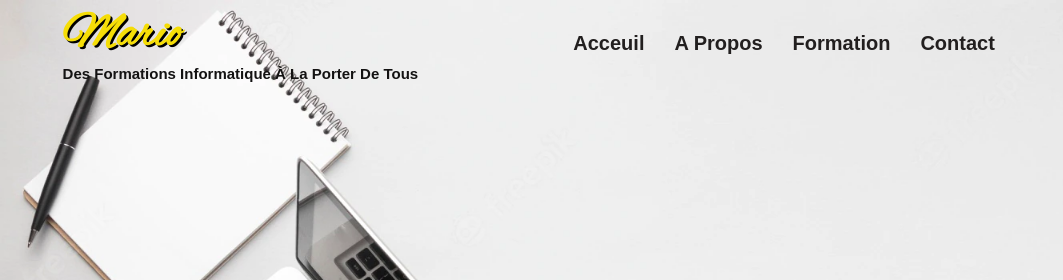
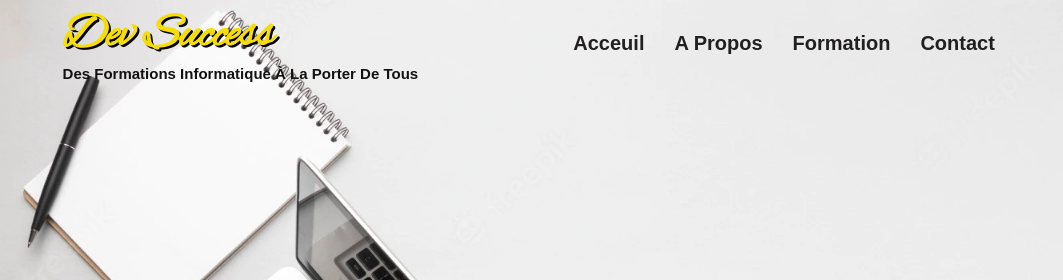
Before and after one commit to Hey-Mario/SiteFormation, a plain HTML site: page index.html in a window 1280 px wide. Shown: the top 280 px of the page, 0-1063 px from the left. Drawn offline with Linux system fonts and the light colour scheme.

Commit message:
deuxieme changement

```diff
--- a/index.html
+++ b/index.html
@@ -14,7 +14,7 @@
     <!-- Section 1 : tete de la Page  -->
     <header class="header">
         <div class="textHeader">
-            <a href="#" class="logo">Mario</a>
+            <a href="#" class="logo">Dev Success</a>
             <h6>Des Formations Informatique à la Porter de Tous</h6>
         </div>
         <div class="menuToggle" onclick="toggleMenu();"></div>
```
